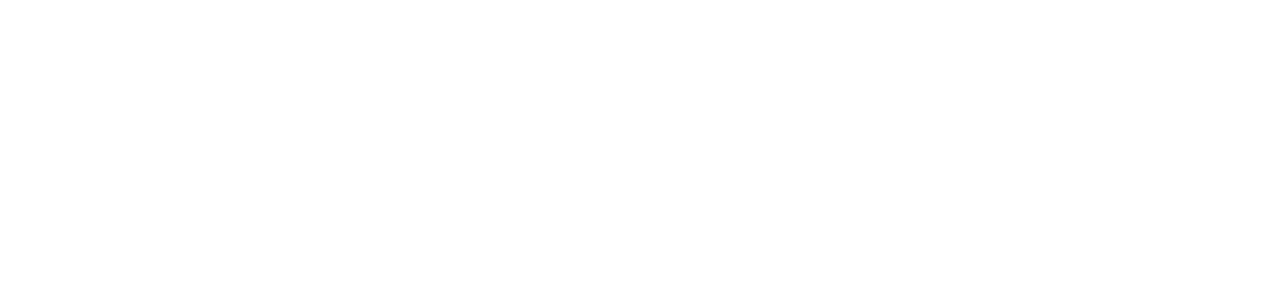
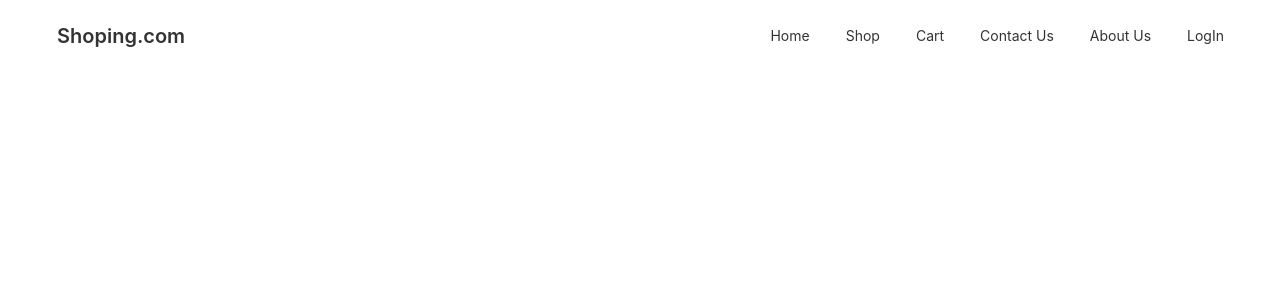
Before and after one commit to Abdur-Rahman-Argon/Shoping.com, a React (Create React App) app: page / in a window 1280 px wide. Shown: the top 300 px of the page. Built offline with nearby package versions, Linux system fonts and the light colour scheme.

Commit message:
navber added

```diff
--- a/src/App.js
+++ b/src/App.js
@@ -1,7 +1,12 @@
 import "./App.css";
+import Navber from "./components/Shared/Navber";
 
 function App() {
-  return <div></div>;
+  return (
+    <div>
+      <Navber></Navber>
+    </div>
+  );
 }
 
 export default App;
--- a/src/components/Shared/Navber.js
+++ b/src/components/Shared/Navber.js
@@ -1,7 +1,70 @@
 import React from "react";
 
 const Navber = () => {
-  return <div></div>;
+  const navber = (
+    <>
+      <li>
+        <a href="#About">Home</a>
+      </li>
+      <li>
+        <a href="#About">Shop</a>
+      </li>
+
+      <li>
+        <a href="#Manu">Cart</a>
+      </li>
+
+      <li>
+        <a href="#About">Contact Us</a>
+      </li>
+      <li>
+        <a href="#About">About Us</a>
+      </li>
+      <li>
+        <a href="#About">LogIn</a>
+      </li>
+    </>
+  );
+  return (
+    <nav id="Contact" class="navbar flex justify-between pt-3 lg:px-10 px-2">
+      <div class="flex">
+        <a
+          href="/"
+          class="btn btn-ghost normal-case text-base lg:text-xl text-style text-3xl"
+        >
+          Shoping.com
+        </a>
+      </div>
+
+      <div class="navbar-end hidden lg:flex">
+        <ul class="menu text-sm menu-horizontal gap-1 p-0">{navber}</ul>
+      </div>
+
+      <div class="dropdown lg:hidden">
+        <label tabindex="0" class="btn btn-ghost lg:hidden">
+          <svg
+            xmlns="http://www.w3.org/2000/svg"
+            fill="none"
+            viewBox="0 0 24 24"
+            class="inline-block w-5 h-5 stroke-current"
+          >
+            <path
+              stroke-linecap="round"
+              stroke-linejoin="round"
+              stroke-width="2"
+              d="M4 6h16M4 12h16M4 18h16"
+            ></path>
+          </svg>
+        </label>
+        <ul
+          tabindex="0"
+          class="menu menu-compact dropdown-content mt-3 p-2 shadow   rounded-box w-44 -left-32"
+        >
+          {navber}
+        </ul>
+      </div>
+    </nav>
+  );
 };
 
 export default Navber;
```
